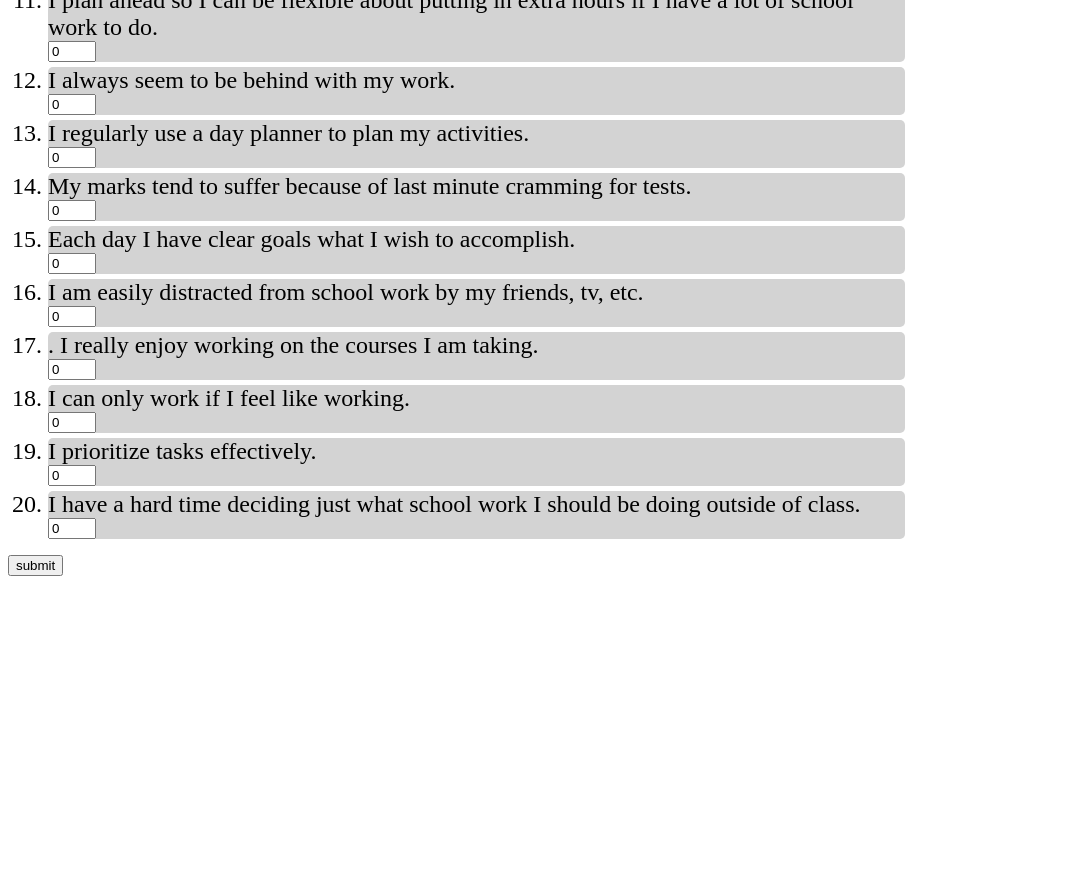
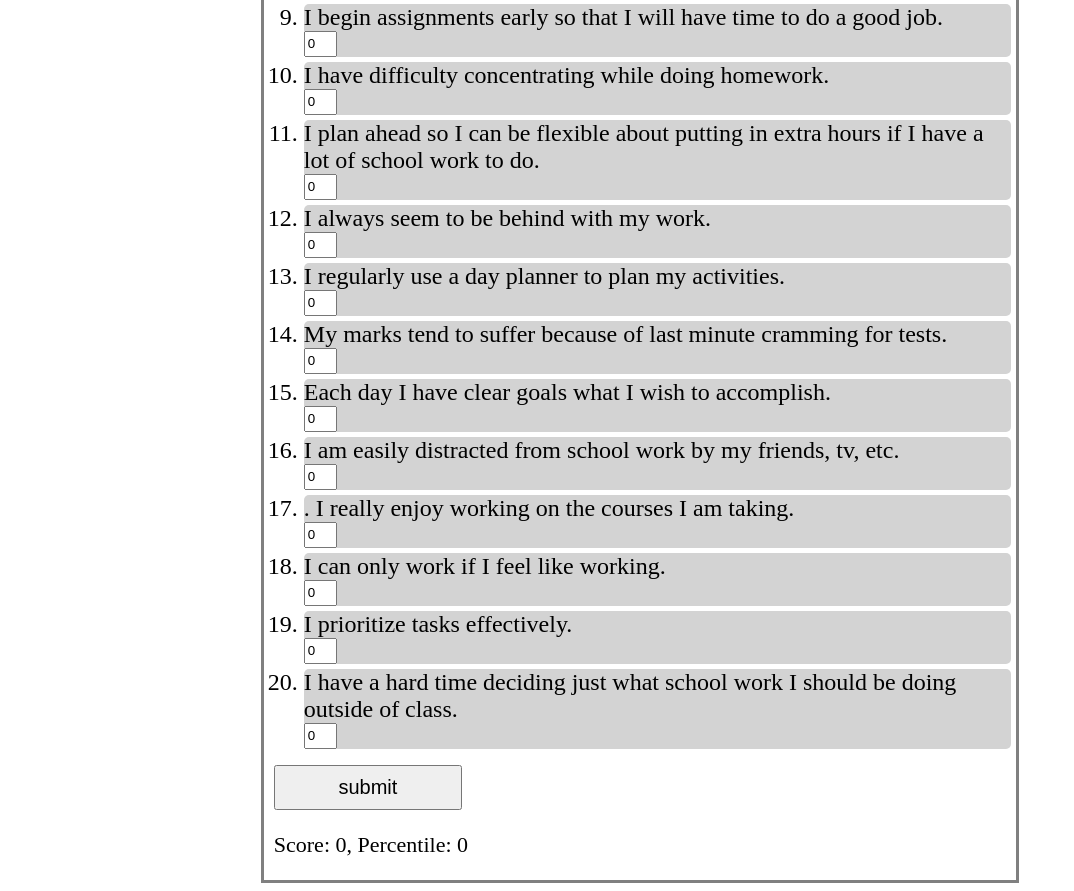
Before and after one commit to alexanderqbos/LernsTimeManagmentQuiz, a plain HTML site: page index.html in a window 1280 px wide. Shown: the part 640-1531 px from the top of the page, without its empty margins (0-1074 px from the left). Before the commit the page ends 1232 px from the top, so only its background shows below. Drawn offline with Linux system fonts and the light colour scheme.

Commit message:
Changes to be committed: 	modified:   index.html 	modified:   style.css

```diff
--- a/index.html
+++ b/index.html
@@ -1,12 +1,16 @@
 <!DOCTYPE html>
 <html lang="en">
 <head>
+    <meta name="viewport" content="width=device-width, initial-scale=1.0">
     <meta charset="UTF-8">
     <title>Alexander Bos - Time Management Self Assessment</title>
     <link rel="stylesheet" href="style.css">
     <script src="script.js"></script>
 </head>
 <body>
+<header>
+    <h1><u>Time Managment Quiz!</u></h1>
+</header>
 <div id="container">
     <form id="TMSAform" name="TMSAform">
         <ol>
@@ -91,10 +95,10 @@
                 <input type="number" name="q20" min="0" max="5" value="0">
             </div>
         </ol>
-            <input type="button" value="submit" onclick="completeForm()">
+        <input id="submitButton" type="button" value="submit" onclick="completeForm()">
     </form>
     <div id="result">
-            <p id="answer"></p>
+        <p id="answer">Score: 0, Percentile: 0</p>
     </div>
 </div>
 </body>
--- a/style.css
+++ b/style.css
@@ -1,10 +1,40 @@
-.question {
+#container {
+    border: solid gray;
+    margin-left: 20%;
+    margin-right: 20%;
+}
+
+h1 {
+    display: flex;
+    flex-direction: column;
+    justify-content: center;
+    text-align: center;
+}
+
+div.question {
     margin-top: 5px;
-    margin-right: 30%;
     background-color: lightgrey;
+    margin-right:5px;
     border-radius: 5px;
 }
 
 li {
     font-size: 24px;
 }
+
+input[type=number] {
+    height: 20px;
+    width: 25px;
+}
+
+#result {
+    margin-left: 10px;
+    font-size: 22px;
+}
+
+#submitButton {
+    margin-left: 10px;
+    font-size: 20px;
+    width: 25%;
+    height: 45px;
+}
```
Lines whose indentation alone changed are shown as unchanged.
